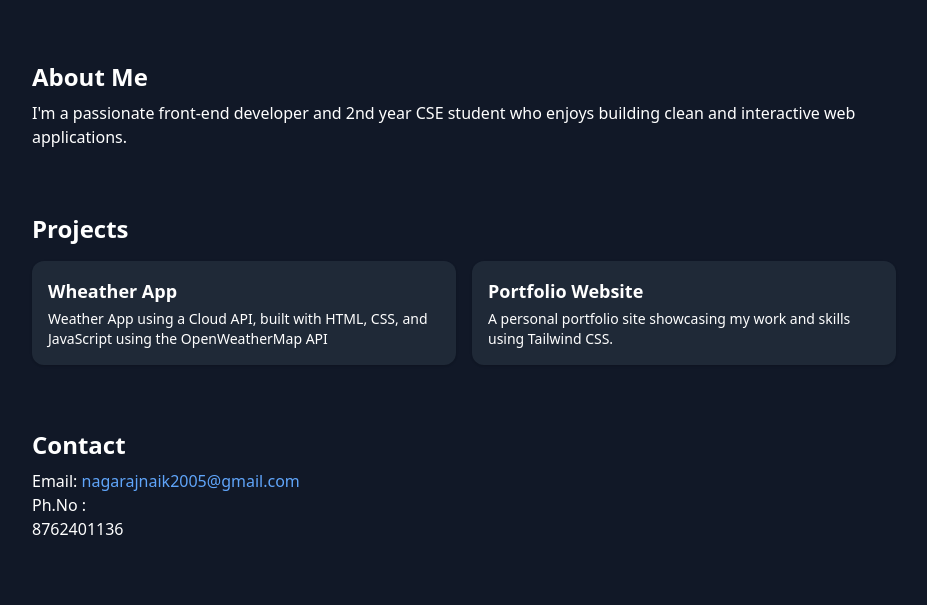
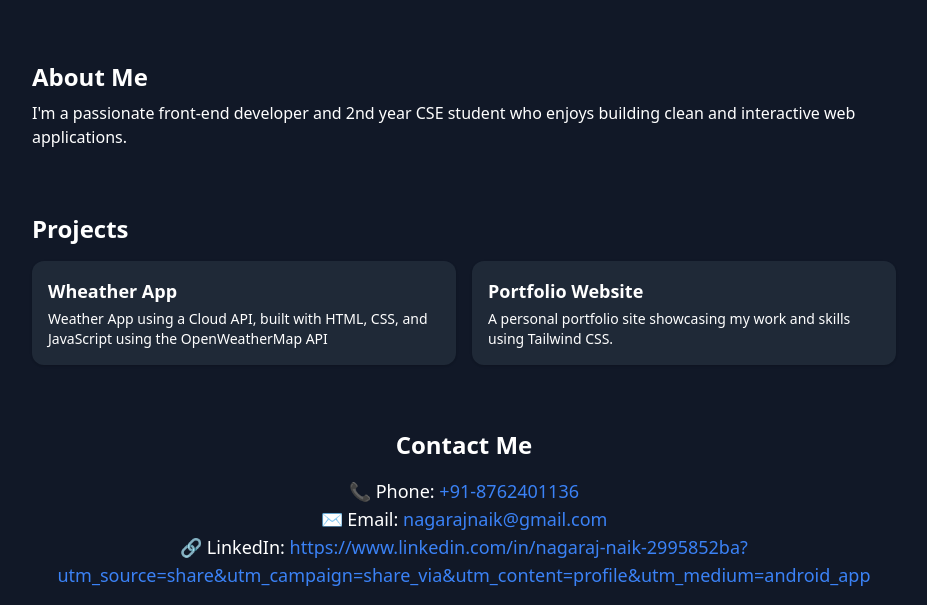
Before and after one commit to NagarajNaik2005/portfolio-site, a plain HTML site: page index.html in a window 1280 px wide. Shown: the part 231-836 px from the top of the page, without its empty margins (176-1103 px from the left). Before the commit the page ends 800 px from the top, so only its background shows below. Drawn offline with nearby package versions, Linux system fonts and the light colour scheme.

Commit message:
Update index.html

```diff
--- a/index.html
+++ b/index.html
@@ -45,11 +45,16 @@
     </section>
 
     <!-- Contact -->
-    <section>
-      <h2 class="text-2xl font-semibold mb-2">Contact</h2>
-      <p>Email: <a href="mailto:nagaraj@example.com" class="text-blue-400">nagarajnaik2005@gmail.com</a></p>
-      <p>Ph.No :<h3>8762401136</h3></p>
-    </section>
+   <section class="mt-10 text-center">
+  <h2 class="text-2xl font-semibold mb-4">Contact Me</h2>
+  <p class="text-lg">
+    📞 Phone: <a href="tel:+918762401136" class="text-blue-500 hover:underline">+91-8762401136</a><br>
+    ✉️ Email: <a href="mailto:nagarajnaik2005@gmail.com" class="text-blue-500 hover:underline">nagarajnaik@gmail.com</a><br>
+    🔗 LinkedIn: <a href="https://www.linkedin.com/in/nagaraj-naik-2995852ba?utm_source=share&utm_campaign=share_via&utm_content=profile&utm_medium=android_app" target="_blank" class="text-blue-500 hover:underline">
+      https://www.linkedin.com/in/nagaraj-naik-2995852ba?utm_source=share&utm_campaign=share_via&utm_content=profile&utm_medium=android_app
+    </a>
+  </p>
+</section>
 
   </main>
 
```
